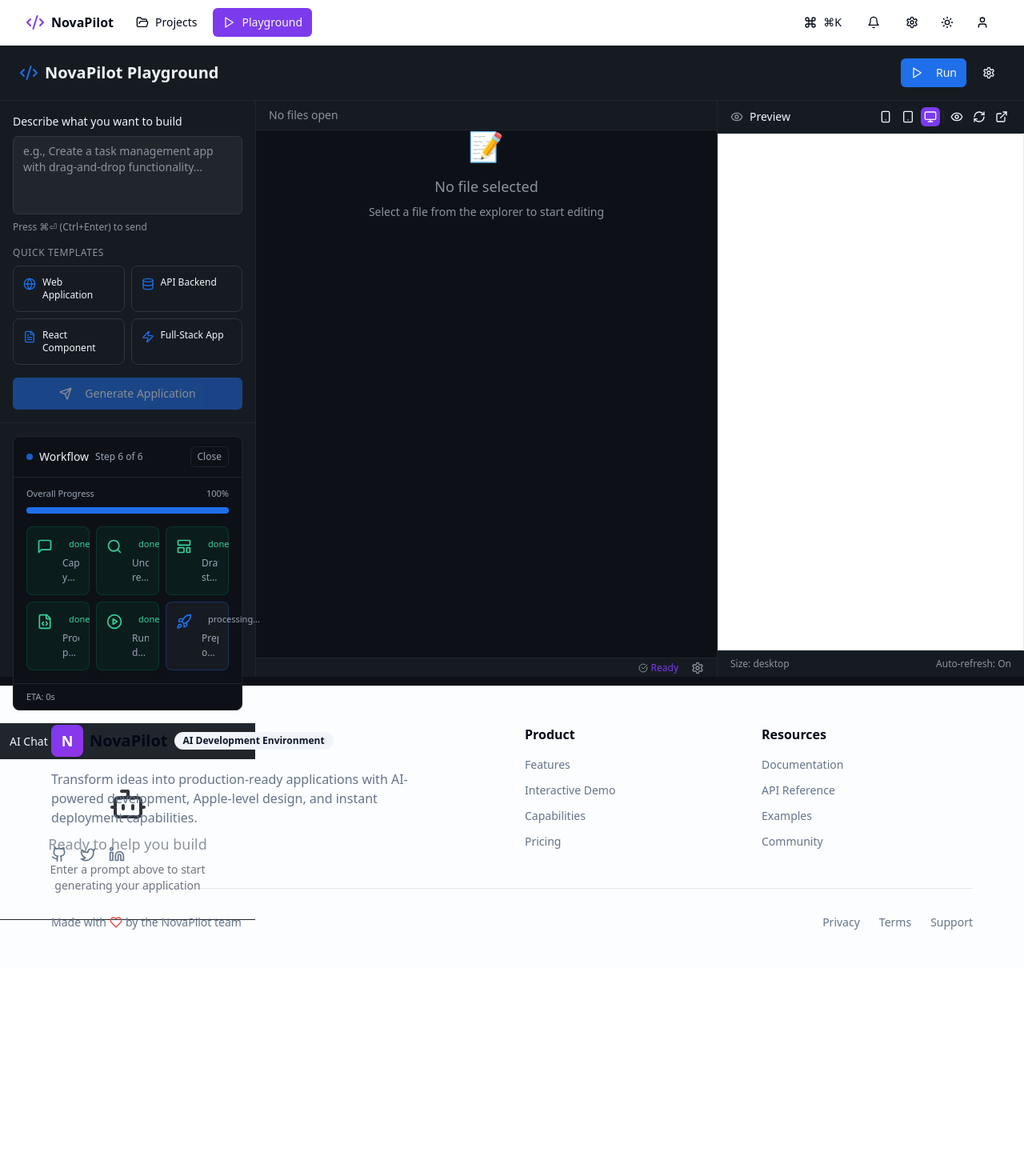
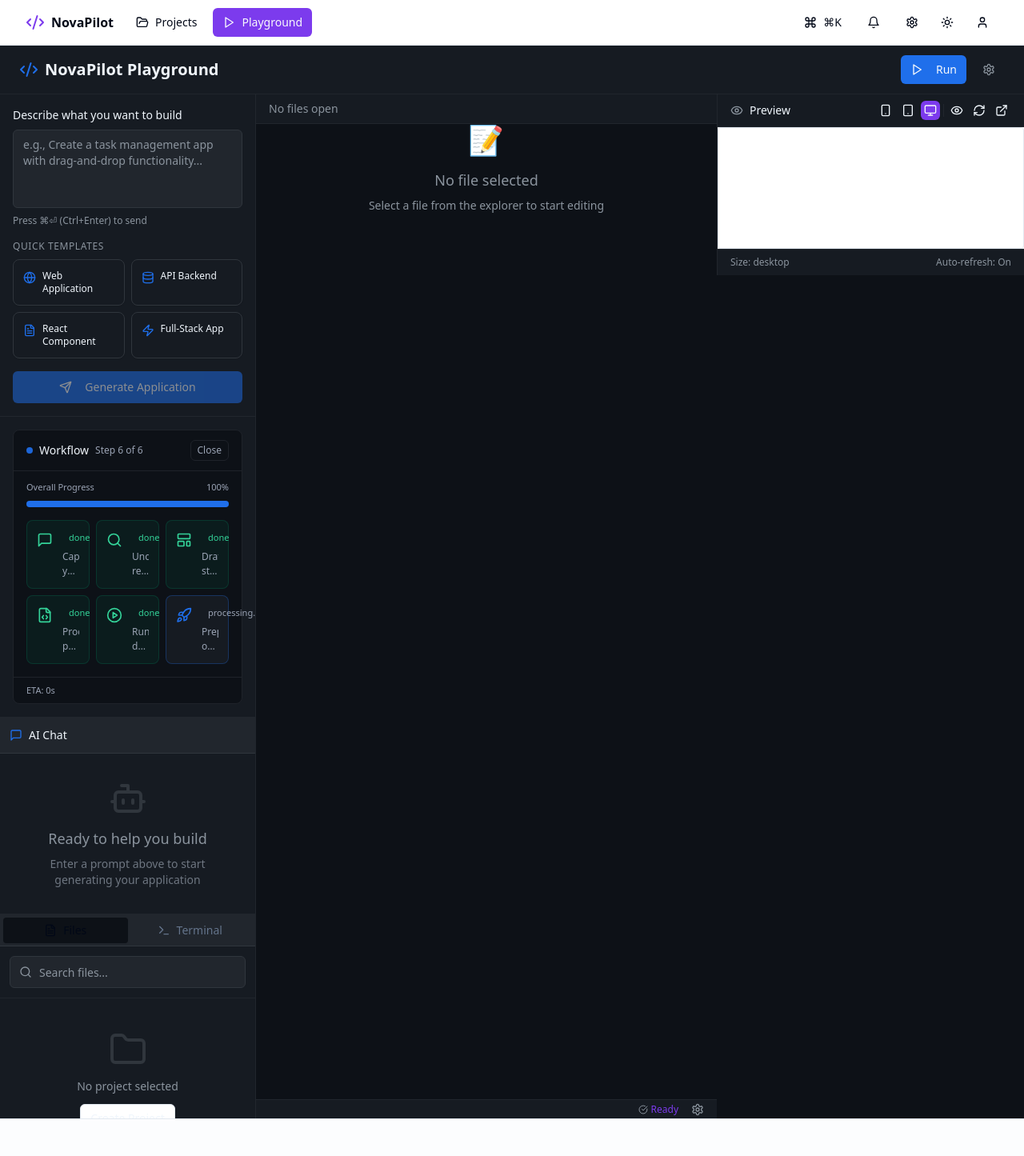
Before and after one commit to Fallenproud/novapilot-ide-complete, a React (Vite) app: page /playground in a window 1280 px wide. Shown: the top 1445 px of the page at 80% size. Before the commit the page ends 1211 px from the top, so only its background shows below. Built offline with nearby package versions, Linux system fonts and the light colour scheme.

Commit message:
Fix playground rendering issues
The playground layout appears messy and out of order. This commit addresses the rendering issues to ensure a clean and organized display of the playground components.

```diff
--- a/src/components/playground/ChatMessages.tsx
+++ b/src/components/playground/ChatMessages.tsx
@@ -3,6 +3,7 @@ import { useEffect, useRef } from 'react';
 import { useAIStore } from '@/stores/aiStore';
 import { Card } from '@/components/ui/card';
 import { Badge } from '@/components/ui/badge';
+import { ScrollArea } from '@/components/ui/scroll-area';
 import {
   User,
   Bot,
@@ -25,13 +26,13 @@ const ChatMessages = () => {
 
   const getStepColor = (step: string) => {
     switch (step) {
-      case 'request': return 'bg-blue-500';
-      case 'analysis': return 'bg-yellow-500';
-      case 'planning': return 'bg-purple-500';
-      case 'generation': return 'bg-green-500';
-      case 'execution': return 'bg-orange-500';
-      case 'deployment': return 'bg-pink-500';
-      default: return 'bg-gray-500';
+      case 'request': return 'bg-blue-500/20 text-blue-300 border-blue-500/30';
+      case 'analysis': return 'bg-yellow-500/20 text-yellow-300 border-yellow-500/30';
+      case 'planning': return 'bg-purple-500/20 text-purple-300 border-purple-500/30';
+      case 'generation': return 'bg-green-500/20 text-green-300 border-green-500/30';
+      case 'execution': return 'bg-orange-500/20 text-orange-300 border-orange-500/30';
+      case 'deployment': return 'bg-pink-500/20 text-pink-300 border-pink-500/30';
+      default: return 'bg-gray-500/20 text-gray-300 border-gray-500/30';
     }
   };
 
@@ -65,20 +66,21 @@ const ChatMessages = () => {
   }
 
   return (
-    <div className="flex-1 overflow-y-auto p-4 space-y-4">
+    <ScrollArea className="h-full">
+      <div className="p-4 space-y-3">
         {messages.map((message) => (
           <Card
             key={message.id}
-          className={`p-4 ${
+            className={`p-3 border transition-all duration-200 ${
               message.type === 'user'
-              ? 'bg-[#1F6FEB]/10 border-[#1F6FEB]/20 ml-8'
+                ? 'bg-[#1F6FEB]/10 border-[#1F6FEB]/30 ml-6'
                 : message.type === 'system'
-              ? 'bg-red-500/10 border-red-500/20'
-              : 'bg-[#161B22] border-[#30363D] mr-8'
+                ? 'bg-red-500/10 border-red-500/30'
+                : 'bg-[#161B22] border-[#30363D] mr-6'
             }`}
           >
             <div className="flex items-start space-x-3">
-            <div className={`p-2 rounded-full ${
+              <div className={`p-2 rounded-full flex-shrink-0 ${
                 message.type === 'user'
                   ? 'bg-[#1F6FEB] text-white'
                   : message.type === 'system'
@@ -88,15 +90,15 @@ const ChatMessages = () => {
                 {getMessageIcon(message.type)}
               </div>
 
-            <div className="flex-1 space-y-2">
-              <div className="flex items-center space-x-2">
+              <div className="flex-1 space-y-2 min-w-0">
+                <div className="flex items-center space-x-2 flex-wrap">
                   <span className="text-sm font-medium text-[#F0F6FC]">
                     {message.type === 'user' ? 'You' : message.type === 'system' ? 'System' : 'NovaPilot AI'}
                   </span>
                   {message.step && (
                     <Badge
-                    variant="secondary"
-                    className={`text-xs ${getStepColor(message.step)} text-white`}
+                      variant="outline"
+                      className={`text-xs px-2 py-0.5 ${getStepColor(message.step)}`}
                     >
                       {message.step}
                     </Badge>
@@ -106,7 +108,7 @@ const ChatMessages = () => {
                   </span>
                 </div>
 
-              <div className="text-sm text-[#F0F6FC] whitespace-pre-wrap">
+                <div className="text-sm text-[#F0F6FC] whitespace-pre-wrap break-words">
                   {message.content}
                 </div>
               </div>
@@ -115,6 +117,7 @@ const ChatMessages = () => {
         ))}
         <div ref={messagesEndRef} />
       </div>
+    </ScrollArea>
   );
 };
 
--- a/src/pages/Playground.tsx
+++ b/src/pages/Playground.tsx
@@ -1,3 +1,4 @@
+
 import { useState } from "react";
 import { Button } from "@/components/ui/button";
 import { Tabs, TabsContent, TabsList, TabsTrigger } from "@/components/ui/tabs";
@@ -7,7 +8,8 @@ import {
   Settings,
   FileText,
   Terminal,
-  Code2
+  Code2,
+  MessageSquare
 } from "lucide-react";
 import PromptInput from "@/components/playground/PromptInput";
 import WorkflowStepper from "@/components/playground/WorkflowStepper";
@@ -16,9 +18,9 @@ import MonacoEditor from "@/components/playground/MonacoEditor";
 import EditorTabs from "@/components/playground/EditorTabs";
 import StatusBar from "@/components/playground/StatusBar";
 import PreviewPane from "@/components/playground/PreviewPane";
+import ChatMessages from "@/components/playground/ChatMessages";
 import { useAIStore } from "@/stores/aiStore";
 import { useProjectStore } from "@/stores/projectStore";
-import ChatMessages from "@/components/playground/ChatMessages";
 
 const Playground = () => {
   const [isRunning, setIsRunning] = useState(false);
@@ -30,9 +32,9 @@ const Playground = () => {
   };
 
   return (
-    <div className="min-h-screen bg-[#0D1117] text-[#F0F6FC]">
+    <div className="min-h-screen bg-[#0D1117] text-[#F0F6FC] flex flex-col">
       {/* Header */}
-      <div className="border-b border-[#21262D] bg-[#161B22] px-6 py-4">
+      <div className="border-b border-[#21262D] bg-[#161B22] px-6 py-3 flex-shrink-0">
         <div className="flex items-center justify-between">
           <div className="flex items-center space-x-4">
             <div className="flex items-center space-x-2">
@@ -66,7 +68,7 @@ const Playground = () => {
                 </>
               )}
             </Button>
-            <Button variant="ghost" size="sm">
+            <Button variant="ghost" size="sm" className="text-[#8B949E] hover:text-[#F0F6FC] hover:bg-[#21262D]">
               <Settings className="h-4 w-4" />
             </Button>
           </div>
@@ -74,47 +76,54 @@ const Playground = () => {
       </div>
 
       {/* Main Layout */}
-      <div className="flex h-[calc(100vh-80px)]">
+      <div className="flex flex-1 overflow-hidden">
         {/* Left Sidebar */}
-        <div className="w-80 border-r border-[#21262D] bg-[#161B22] flex flex-col">
-          {/* Prompt Input */}
+        <div className="w-80 border-r border-[#21262D] bg-[#161B22] flex flex-col overflow-hidden">
+          {/* AI Input Section */}
+          <div className="flex-shrink-0">
             <div className="p-4 border-b border-[#21262D]">
               <PromptInput />
             </div>
 
-          {/* Workflow Stepper */}
+            {/* Workflow Progress */}
             <div className="p-4 border-b border-[#21262D]">
               <WorkflowStepper />
             </div>
+          </div>
 
           {/* Chat Messages */}
-          <div className="flex-1 flex flex-col border-b border-[#21262D]">
-            <div className="p-3 bg-[#21262D]">
+          <div className="flex-1 flex flex-col min-h-0">
+            <div className="p-3 bg-[#21262D] border-b border-[#30363D] flex-shrink-0">
+              <div className="flex items-center space-x-2">
+                <MessageSquare className="h-4 w-4 text-[#1F6FEB]" />
                 <h3 className="text-sm font-medium text-[#F0F6FC]">AI Chat</h3>
               </div>
+            </div>
+            <div className="flex-1 overflow-hidden">
               <ChatMessages />
             </div>
+          </div>
 
-          {/* File Explorer & Terminal */}
-          <div className="h-64 overflow-hidden">
+          {/* Bottom Panels */}
+          <div className="h-64 border-t border-[#21262D] flex-shrink-0">
             <Tabs defaultValue="files" className="h-full flex flex-col">
-              <TabsList className="w-full bg-[#21262D] border-b border-[#21262D] rounded-none">
-                <TabsTrigger value="files" className="flex-1">
+              <TabsList className="w-full bg-[#21262D] border-b border-[#30363D] rounded-none flex-shrink-0">
+                <TabsTrigger value="files" className="flex-1 data-[state=active]:bg-[#0D1117]">
                   <FileText className="mr-2 h-4 w-4" />
                   Files
                 </TabsTrigger>
-                <TabsTrigger value="terminal" className="flex-1">
+                <TabsTrigger value="terminal" className="flex-1 data-[state=active]:bg-[#0D1117]">
                   <Terminal className="mr-2 h-4 w-4" />
                   Terminal
                 </TabsTrigger>
               </TabsList>
 
-              <TabsContent value="files" className="flex-1 m-0">
+              <TabsContent value="files" className="flex-1 m-0 overflow-hidden">
                 <FileExplorerEnhanced />
               </TabsContent>
 
-              <TabsContent value="terminal" className="flex-1 m-0 p-4">
-                <div className="h-full bg-black rounded font-mono text-sm text-green-400 p-3">
+              <TabsContent value="terminal" className="flex-1 m-0 p-4 overflow-hidden">
+                <div className="h-full bg-black rounded font-mono text-sm text-green-400 p-3 overflow-auto">
                   <div className="text-[#8B949E] mb-2">NovaPilot Terminal v1.0.0</div>
                   <div className="text-green-400">$ Ready for commands...</div>
                   {isRunning && (
@@ -129,21 +138,27 @@ const Playground = () => {
         </div>
 
         {/* Main Editor Area */}
-        <div className="flex-1 flex flex-col">
+        <div className="flex-1 flex flex-col min-w-0">
           {/* Editor Tabs */}
+          <div className="flex-shrink-0">
             <EditorTabs />
+          </div>
 
           {/* Monaco Editor */}
-          <div className="flex-1 relative">
+          <div className="flex-1 relative min-h-0">
             <MonacoEditor />
           </div>
 
           {/* Status Bar */}
+          <div className="flex-shrink-0">
             <StatusBar />
+          </div>
         </div>
 
         {/* Right Panel - Preview */}
+        <div className="flex-shrink-0">
           <PreviewPane />
+        </div>
       </div>
     </div>
   );
```
Lines whose indentation alone changed are shown as unchanged.
